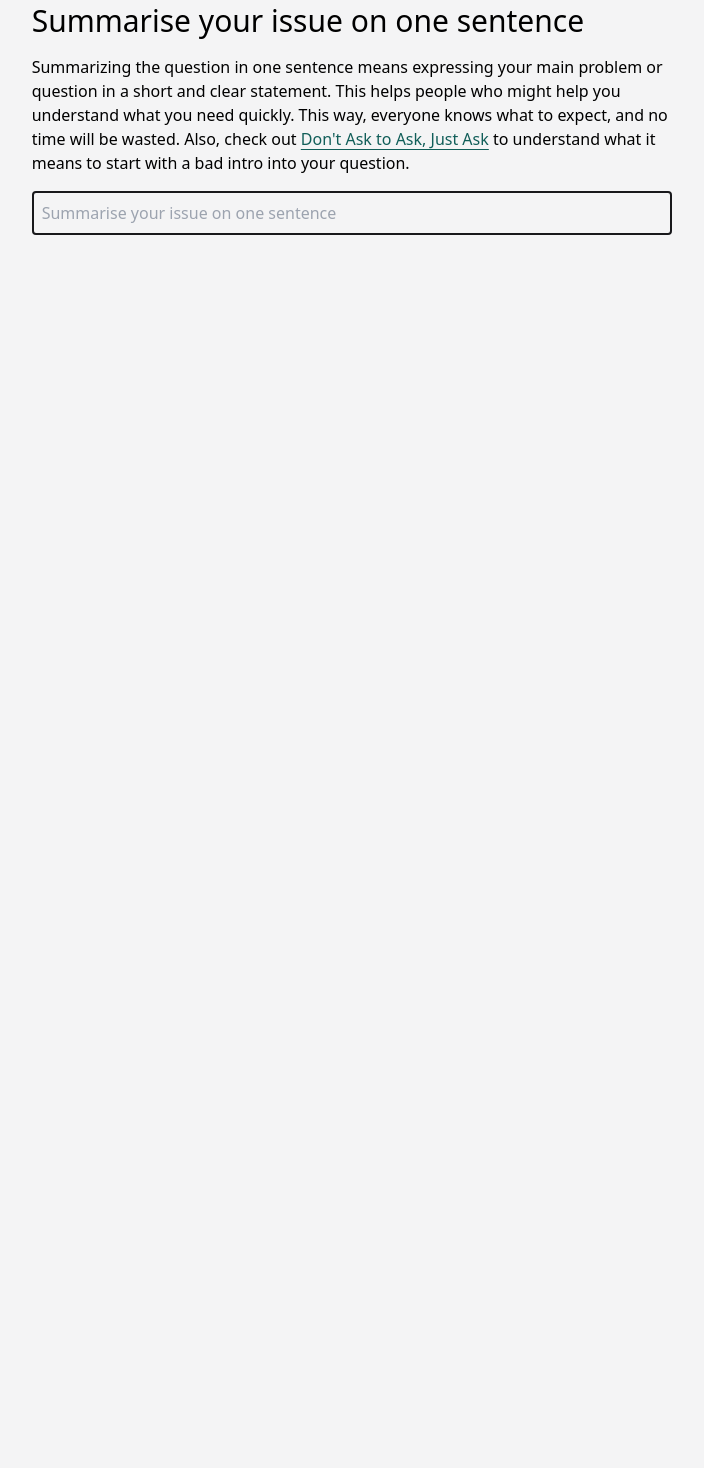
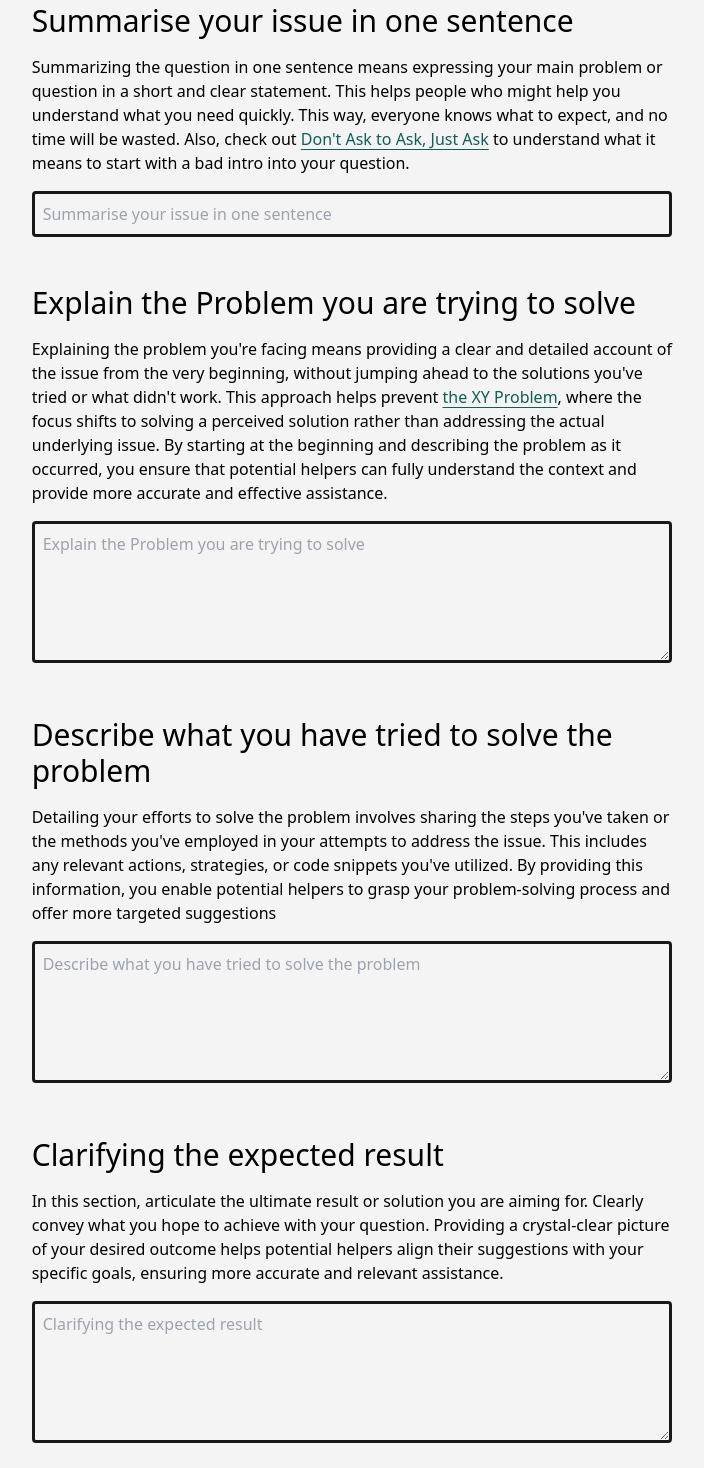
Before and after one commit to wiktoriavh/ask-good-questions, a website built with Vite: page index.html in a window 1280 px wide. Shown: the part 309-1777 px from the top of the page, without its empty margins (288-992 px from the left). Before the commit the page ends 800 px from the top, so only its background shows below. Built offline with nearby package versions, Linux system fonts and the light colour scheme.

Commit message:
feat: addasections for finishing the question

```diff
--- a/index.html
+++ b/index.html
@@ -26,7 +26,9 @@
     </p>
 
     <section class="m-auto w-[70ch] my-8">
-      <h2 class="text-3xl mb-4">Summarise your issue on one sentence</h2>
+      <h2 class="text-3xl mb-4" id="summarise">
+        Summarise your issue in one sentence
+      </h2>
       <p>
         Summarizing the question in one sentence means expressing your main
         problem or question in a short and clear statement. This helps people
@@ -41,15 +43,84 @@
         question.
       </p>
 
-      <label id="summarise" class="sr-only"
-        >Summarise your issue on one sentence</label
-      >
       <input
-        class="focus:border-teal-800 focus:shadow-outer shadow-teal-800/20 dark:shadow-teal-400/20 outline-none focus:dark:border-teal-400 w-full border-2 rounded border-zinc-900 dark:border-zinc-100 my-4 bg-inherit p-2"
+        class="focus:border-teal-800 focus:shadow-outer shadow-teal-800/20 dark:shadow-teal-400/20 outline-none focus:dark:border-teal-400 w-full border-[3px] rounded border-zinc-900 dark:border-zinc-100 my-4 bg-inherit p-2"
         type="text"
-        placeholder="Summarise your issue on one sentence"
-        for="summarise"
+        placeholder="Summarise your issue in one sentence"
+        aria-labelledby="summarise"
       />
+    </section>
+
+    <section class="m-auto w-[70ch] my-8">
+      <h2 class="text-3xl mb-4" id="problem">
+        Explain the Problem you are trying to solve
+      </h2>
+      <p>
+        Explaining the problem you're facing means providing a clear and
+        detailed account of the issue from the very beginning, without jumping
+        ahead to the solutions you've tried or what didn't work. This approach
+        helps prevent
+        <a
+          class="text-teal-800 dark:text-teal-400 underline underline-offset-4 hover:dark:bg-teal-400 hover:bg-teal-800 hover:dark:text-zinc-900 hover:text-zinc-100"
+          href="https://xyproblem.info"
+          >the XY Problem</a
+        >, where the focus shifts to solving a perceived solution rather than
+        addressing the actual underlying issue. By starting at the beginning and
+        describing the problem as it occurred, you ensure that potential helpers
+        can fully understand the context and provide more accurate and effective
+        assistance.
+      </p>
+
+      <textarea
+        class="focus:border-teal-800 focus:shadow-outer shadow-teal-800/20 dark:shadow-teal-400/20 outline-none focus:dark:border-teal-400 w-full border-[3px] rounded border-zinc-900 dark:border-zinc-100 my-4 bg-inherit p-2"
+        type="text"
+        placeholder="Explain the Problem you are trying to solve"
+        aria-labelledby="problem"
+        rows="5"
+      ></textarea>
+    </section>
+
+    <section class="m-auto w-[70ch] my-8">
+      <h2 class="text-3xl mb-4" id="solving">
+        Describe what you have tried to solve the problem
+      </h2>
+      <p>
+        Detailing your efforts to solve the problem involves sharing the steps
+        you've taken or the methods you've employed in your attempts to address
+        the issue. This includes any relevant actions, strategies, or code
+        snippets you've utilized. By providing this information, you enable
+        potential helpers to grasp your problem-solving process and offer more
+        targeted suggestions
+      </p>
+
+      <textarea
+        class="focus:border-teal-800 focus:shadow-outer shadow-teal-800/20 dark:shadow-teal-400/20 outline-none focus:dark:border-teal-400 w-full border-[3px] rounded border-zinc-900 dark:border-zinc-100 my-4 bg-inherit p-2"
+        type="text"
+        placeholder="Describe what you have tried to solve the problem"
+        aria-labelledby="solving"
+        rows="5"
+      ></textarea>
+    </section>
+
+    <section class="m-auto w-[70ch] my-8">
+      <h2 class="text-3xl mb-4" id="expectation">
+        Clarifying the expected result
+      </h2>
+      <p>
+        In this section, articulate the ultimate result or solution you are
+        aiming for. Clearly convey what you hope to achieve with your question.
+        Providing a crystal-clear picture of your desired outcome helps
+        potential helpers align their suggestions with your specific goals,
+        ensuring more accurate and relevant assistance.
+      </p>
+
+      <textarea
+        class="focus:border-teal-800 focus:shadow-outer shadow-teal-800/20 dark:shadow-teal-400/20 outline-none focus:dark:border-teal-400 w-full border-[3px] rounded border-zinc-900 dark:border-zinc-100 my-4 bg-inherit p-2"
+        type="text"
+        placeholder="Clarifying the expected result"
+        aria-labelledby="expectation"
+        rows="5"
+      ></textarea>
     </section>
 
     <script type="module" src="/main.js"></script>
```
